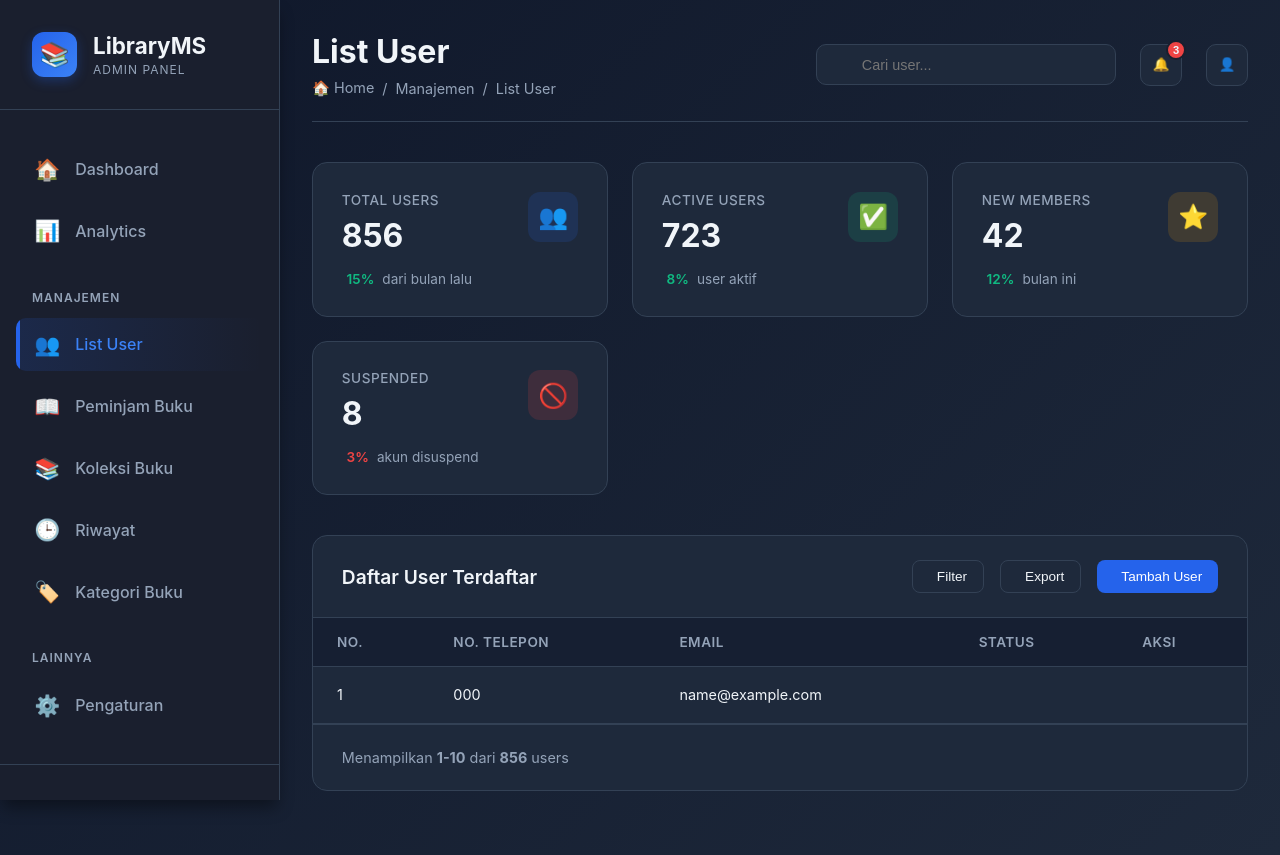
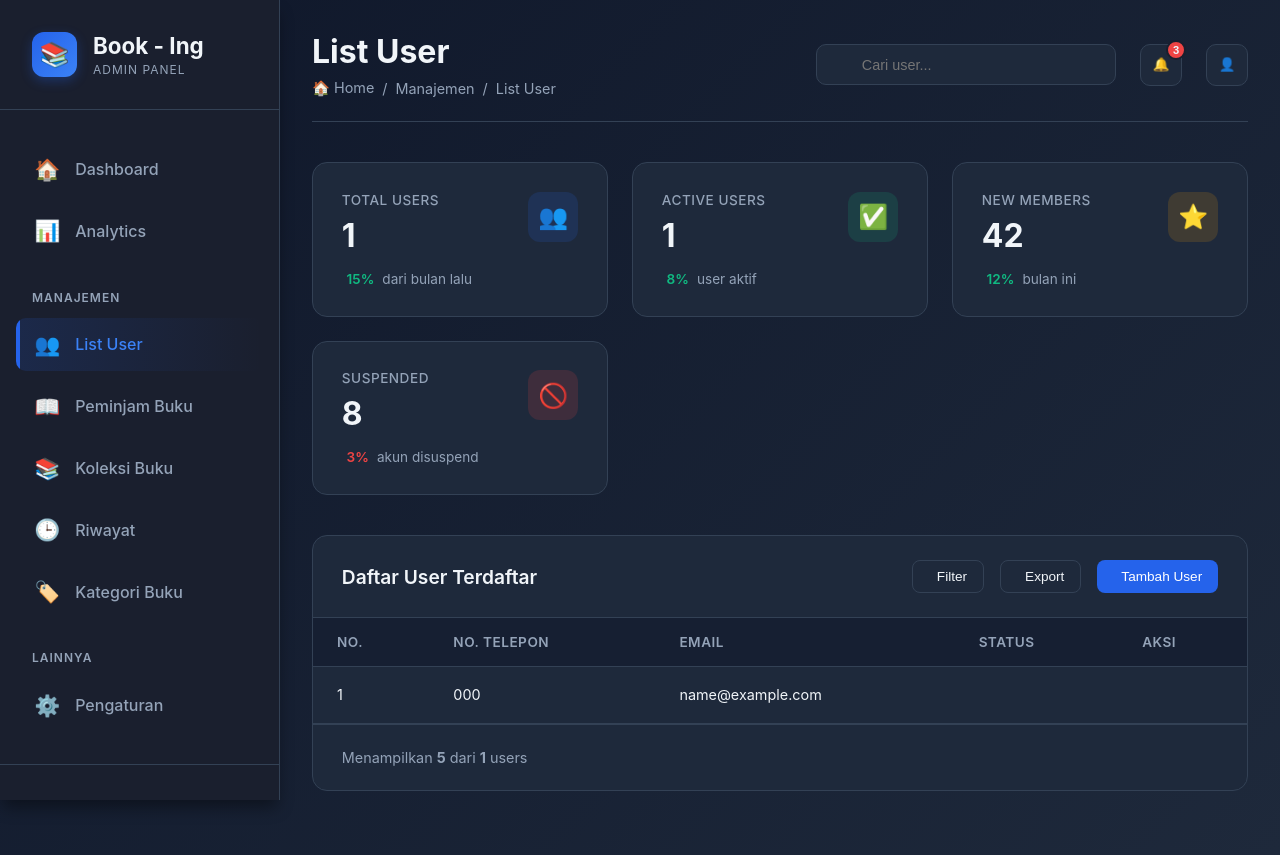
Before and after one commit to ExDora/PWL---Tugas-Akhir-Semester-Ganjil, a PHP site: the page made by Halaman Lain/dashboard/list-user.php in a window 1280 px wide. Run offline with PHP 8.4, Linux system fonts and the light colour scheme; tables that the repository leaves empty or names only in its code hold one stand-in row (values such as "Sample post").

Commit message:
edit file

```diff
--- a/Halaman Lain/dashboard/analytics.php
+++ b/Halaman Lain/dashboard/analytics.php
@@ -15,7 +15,7 @@
                     📚
                 </div>
                 <div class="logo-text">
-                    <h2>LibraryMS</h2>
+                    <h2>Book - Ing</h2>
                     <p>Admin Panel</p>
                 </div>
             </div>
--- a/Halaman Lain/dashboard/index.php
+++ b/Halaman Lain/dashboard/index.php
@@ -15,7 +15,7 @@
     <!-- Sidebar Navigation -->
     <aside class="sidebar">
         <div class="sidebar-header">
-            <a href="../../index.php"><h2>📚 Library</h2></a>
+            <a href="../../index.php"><h2>Book - Ing</h2></a>
         </div>
         <nav class="sidebar-nav">
             <a href="#" class="nav-item active" data-page="dashboard">
--- a/Halaman Lain/dashboard/kategori-buku.php
+++ b/Halaman Lain/dashboard/kategori-buku.php
@@ -15,7 +15,7 @@
                     📚
                 </div>
                 <div class="logo-text">
-                    <h2>LibraryMS</h2>
+                    <h2>Book - Ing</h2>
                     <p>Admin Panel</p>
                 </div>
             </div>
--- a/Halaman Lain/dashboard/koleksi-buku.php
+++ b/Halaman Lain/dashboard/koleksi-buku.php
@@ -15,7 +15,7 @@
                     📚
                 </div>
                 <div class="logo-text">
-                    <h2>LibraryMS</h2>
+                    <h2>Book - Ing</h2>
                     <p>Admin Panel</p>
                 </div>
             </div>
--- a/Halaman Lain/dashboard/list-user.php
+++ b/Halaman Lain/dashboard/list-user.php
@@ -33,7 +33,7 @@
                     📚
                 </div>
                 <div class="logo-text">
-                    <h2>LibraryMS</h2>
+                    <h2>Book - Ing</h2>
                     <p>Admin Panel</p>
                 </div>
             </div>
@@ -147,7 +147,9 @@
                 <div class="stat-header">
                     <div class="stat-info">
                         <h3>Total Users</h3>
-                        <div class="stat-value">856</div>
+                        <div class="stat-value">
+                            <?php echo $totalUsersss?>
+                        </div>
                     </div>
                     <div class="stat-icon primary">
                         👥
@@ -165,7 +167,9 @@
                 <div class="stat-header">
                     <div class="stat-info">
                         <h3>Active Users</h3>
-                        <div class="stat-value">723</div>
+                        <div class="stat-value">
+                            <?php echo $totalUsersss?>
+                        </div>
                     </div>
                     <div class="stat-icon success">
                         ✅
@@ -268,7 +272,7 @@
             </div>
             <div class="table-pagination">
                 <div class="pagination-info">
-                    Menampilkan <strong>1-10</strong> dari <strong>856</strong> users
+                    Menampilkan <strong>5</strong> dari <strong><?php echo $totalUsersss?></strong> users
                 </div>
                 <div class="pagination-buttons">
                     <?php if ($currentPage > 1): ?>
--- a/Halaman Lain/dashboard/logout.php
+++ b/Halaman Lain/dashboard/logout.php
@@ -15,7 +15,7 @@
                     📚
                 </div>
                 <div class="logo-text">
-                    <h2>LibraryMS</h2>
+                    <h2>Book - Ing</h2>
                     <p>Admin Panel</p>
                 </div>
             </div>
--- a/Halaman Lain/dashboard/main.php
+++ b/Halaman Lain/dashboard/main.php
@@ -15,7 +15,7 @@
                     📚
                 </div>
                 <div class="logo-text">
-                    <h2>LibraryMS</h2>
+                    <h2>Book - Ing</h2>
                     <p>Admin Panel</p>
                 </div>
             </div>
--- a/Halaman Lain/dashboard/pengaturan.php
+++ b/Halaman Lain/dashboard/pengaturan.php
@@ -15,7 +15,7 @@
                     📚
                 </div>
                 <div class="logo-text">
-                    <h2>LibraryMS</h2>
+                    <h2>Book - Ing</h2>
                     <p>Admin Panel</p>
                 </div>
             </div>
--- a/Halaman Lain/dashboard/riwayat.php
+++ b/Halaman Lain/dashboard/riwayat.php
@@ -15,7 +15,7 @@
                     📚
                 </div>
                 <div class="logo-text">
-                    <h2>LibraryMS</h2>
+                    <h2>Book - Ing</h2>
                     <p>Admin Panel</p>
                 </div>
             </div>
```
Also changed, not shown: Halaman Lain/dashboard/peminjam-buku.php (+18 -12 lines).
